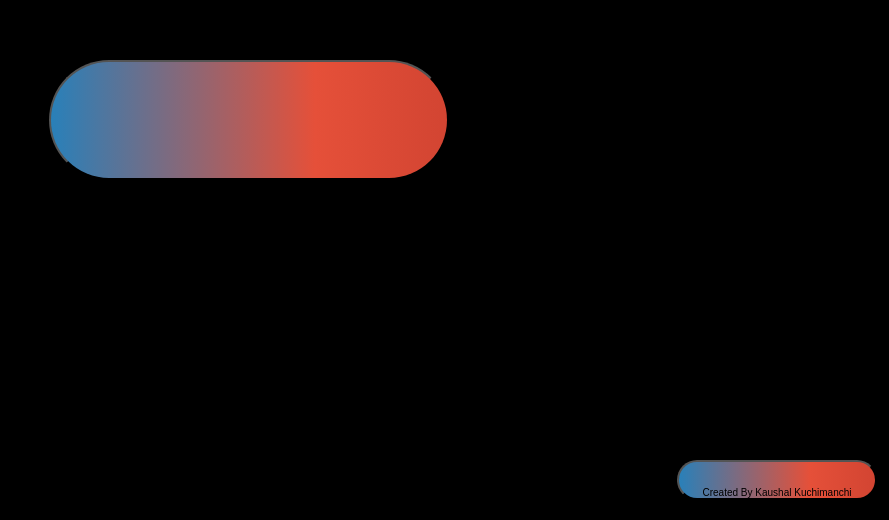
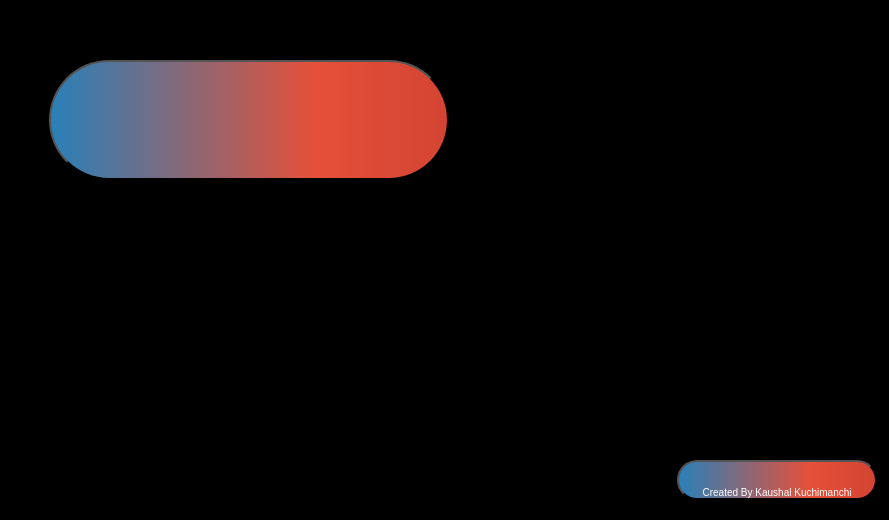
Before and after one commit to ktriton1222/Rainbow-Button, a plain HTML site: page index.html in a window 1280 px wide. Shown: the part 280-800 px from the top of the page, without its empty margins (391-1280 px from the left). Drawn offline with Linux system fonts and the light colour scheme.

Commit message:
Update index.html

```diff
--- a/index.html
+++ b/index.html
@@ -51,6 +51,6 @@
 
 <body>
     <button></button>
-    <button style="height: 40px; width: 200px; top: 95%; left:91.25%; font-size: 10px; text-align: center;"><a href="https://www.youtube.com/channel/UC4Di5_S1fir3UMZT0ZiIfrQ?view_as=subscriber" style="text-decoration: none; color: black;">Created By Kaushal Kuchimanchi</a></button>
+    <button style="height: 40px; width: 200px; top: 95%; left:91.25%; font-size: 10px; text-align: center;"><a href="https://www.youtube.com/channel/UC4Di5_S1fir3UMZT0ZiIfrQ?view_as=subscriber" style="text-decoration: none; color: white;">Created By Kaushal Kuchimanchi</a></button>
 </body>
 </html>
```
